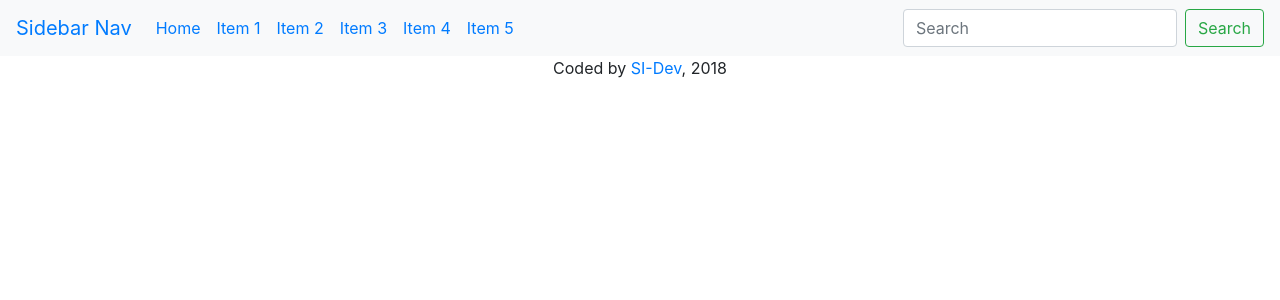
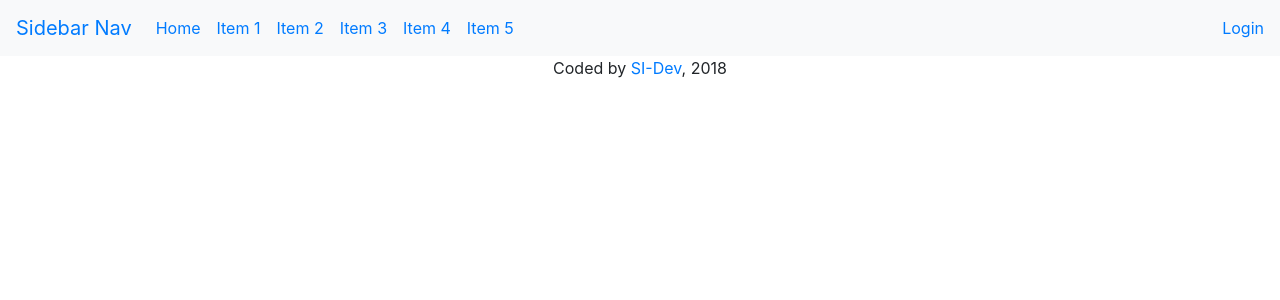
Before and after one commit to ivngithub/template_to_start_flask_project, a Flask app: page / in a window 1280 px wide. Shown: the top 300 px of the page. Run offline with Flask 2, Linux system fonts and the light colour scheme; some libraries are stand-ins or nearby versions.

Commit message:
update _nav template

```diff
--- a/project/app/templates/_nav.html
+++ b/project/app/templates/_nav.html
@@ -6,7 +6,9 @@
 <nav class="navbar navbar-expand-lg fixed-top bg-light">
     <a class="navbar-brand" href="#">Sidebar Nav</a>
     <button class="navbar-toggler" type="button" data-toggle="collapse" data-target="#navbarCollapse"  aria-controls="navbarCollapse" aria-expanded="false" aria-label="Toggle navigation">
-        <span class="navbar-toggler-icon"></span>
+        <span class="navbar-toggler-icon">
+            <i class="fas fa-bars" style="color:#007bff; font-size:28px;"></i>
+        </span>
     </button>
 
     <div class="collapse navbar-collapse" id="navbarCollapse">
@@ -59,9 +61,16 @@
                 <a class="nav-link" href="#">Item 5</a>
             </li>
         </ul>
-        <form class="form-inline ml-auto mt-2 mt-md-0">
-            <input class="form-control mr-sm-2" type="text" placeholder="Search" aria-label="Search">
-            <button class="btn btn-outline-success my-2 my-sm-0" type="submit">Search</button>
-        </form>
+        <!--<form class="form-inline ml-auto mt-2 mt-md-0">-->
+            <!--<input class="form-control mr-sm-2" type="text" placeholder="Search" aria-label="Search">-->
+            <!--<button class="btn btn-outline-success my-2 my-sm-0" type="submit">Search</button>-->
+        <!--</form>-->
+        <div class="ml-auto mt-2 mt-md-0">
+            {% if current_user.is_anonymous %}
+                <a href="{{ url_for('login') }}">Login</a>
+            {% else %}
+                <a href="{{ url_for('logout') }}">Logout</a>
+            {% endif %}
+        </div>
     </div>
 </nav>
```
